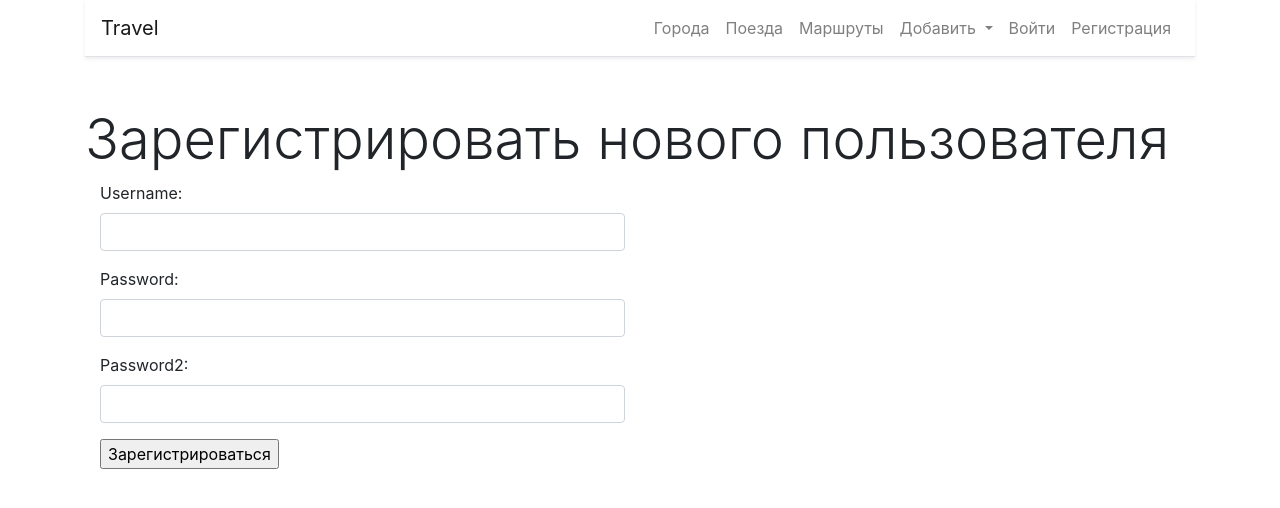
After one commit to olegJF/travelling, a Django app: page /register/ in a window 1280 px wide. The commit adds this page. Shown: the top 508 px of the page. Run offline with Django 3.2, Linux system fonts and the light colour scheme; some libraries are stand-ins or nearby versions.

Commit message:
Регистрация нового пользователя в системе.

```diff
--- a/templates/base.html
+++ b/templates/base.html
@@ -57,14 +57,21 @@
           <!--<a class="dropdown-item" href="#">Something else here</a>-->
         </div>
       </li>
-      <li class="nav-item ">
+
         {% if user.is_authenticated %}
-           <a class="nav-link" href="{% url 'logout'%} ">Выйти</a>
+          <li class="nav-item ">
+            <a class="nav-link" href="{% url 'logout'%} ">Выйти</a>
+          </li>
         {% else %}
+        <li class="nav-item ">
           <a class="nav-link" href="{% url 'login'%} ">Войти</a>
+        </li>
+        <li class="nav-item ">
+          <a class="nav-link" href="{% url 'register'%} ">Регистрация</a>
+        </li>
         {% endif %}
 
-      </li>
+
     </ul>
   </div>
 </nav>
--- /dev/null
+++ b/templates/register.html
@@ -0,0 +1,16 @@
+{% extends "base.html" %}
+{% block title%}Регистрация {% endblock%}
+
+{% block content%}
+    <h1 class="display-4">Зарегистрировать нового пользователя</h1>
+    <div class="row mx-auto">
+        <div class='col-md-6'>
+            <form action="" method="post"> {% csrf_token %}
+                {{form.as_p}}
+                <input type="submit" value="Зарегистрироваться">
+                </form>
+        </div>
+    </div>
+
+
+{% endblock%}
--- a/travel/forms.py
+++ b/travel/forms.py
@@ -1,5 +1,6 @@
 from django import forms
-from django.contrib.auth import authenticate
+from django.contrib.auth import authenticate, get_user_model
+User = get_user_model()
 
 
 class UserLoginForm(forms.Form):
@@ -17,3 +18,20 @@ class UserLoginForm(forms.Form):
             if not user.check_password(password):
                 raise forms.ValidationError('Неверный пароль')
         return super(UserLoginForm, self).clean(*args, **kwargs)
+
+
+class UserRegistrationForm(forms.ModelForm):
+    username = forms.CharField(widget=forms.TextInput(attrs={'class': 'form-control'}))
+    password = forms.CharField(widget=forms.PasswordInput(attrs={'class': 'form-control'}))
+    password2 = forms.CharField(widget=forms.PasswordInput(attrs={'class': 'form-control'}))
+
+    class Meta:
+        model = User
+        fields = ('username', )
+
+    def clean_password2(self, *args, **kwargs):
+        data = self.cleaned_data
+        if data['password'] !=  data['password2']:
+            raise forms.ValidationError('Пароли не совпадают')
+
+        return data['password2']
--- a/travel/urls.py
+++ b/travel/urls.py
@@ -17,12 +17,13 @@ from django.contrib import admin
 from django.urls import path, include
 from routes.views import (home, find_routes, add_route,
                           RouteListView, RouteDetailView, RouteDeleteView)
-from .views import login_view, logout_view
+from .views import login_view, logout_view, register_view
 
 urlpatterns = [
     path('admin/', admin.site.urls),
     path('login/', login_view, name='login'),
     path('logout/', logout_view, name='logout'),
+    path('register/', register_view, name='register'),
     path('cities/', include(('cities.urls', 'city'))),
     path('trains/', include(('trains.urls', 'train'))),
     path('find/', find_routes, name='find_routes'),
--- a/travel/views.py
+++ b/travel/views.py
@@ -1,7 +1,7 @@
 from django.http import HttpResponse
 from django.shortcuts import render, redirect
 from django.contrib.auth import login, authenticate, logout
-from .forms import UserLoginForm
+from .forms import UserLoginForm, UserRegistrationForm
 
 
 def home_view(request):
@@ -28,3 +28,15 @@ def login_view(request):
 def logout_view(request):
     logout(request)
     return redirect('home')
+
+def register_view(request):
+    if request.method == 'POST':
+        user_form = UserRegistrationForm(request.POST)
+        if user_form.is_valid():
+            new_user = user_form.save(commit=False)
+            new_user.set_password(user_form.cleaned_data['password'])
+            new_user.save()
+            return render(request, 'register_done.html', {'new_user': new_user})
+    else:
+         user_form = UserRegistrationForm()
+         return render(request, 'register.html', {'form': user_form})
```
Also changed, not shown: templates/register_done.html (added, +13 -0 lines).
